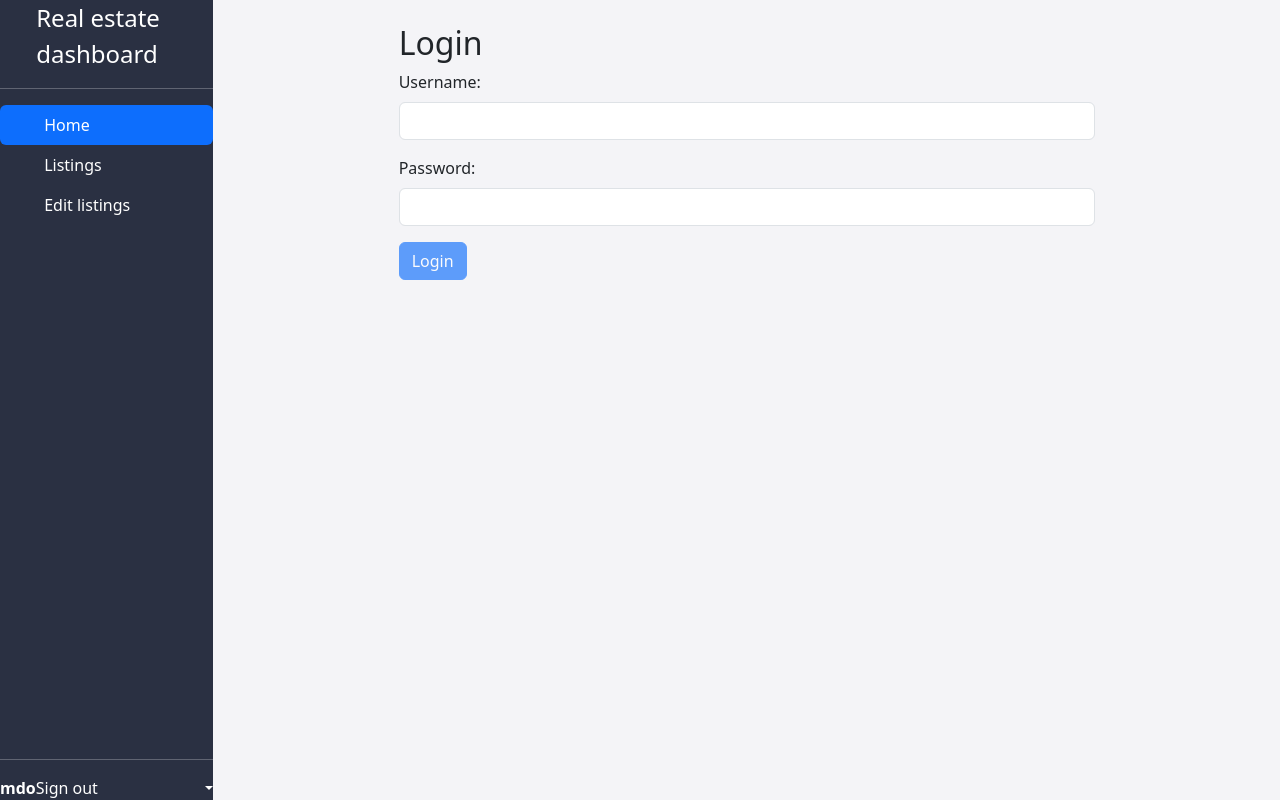
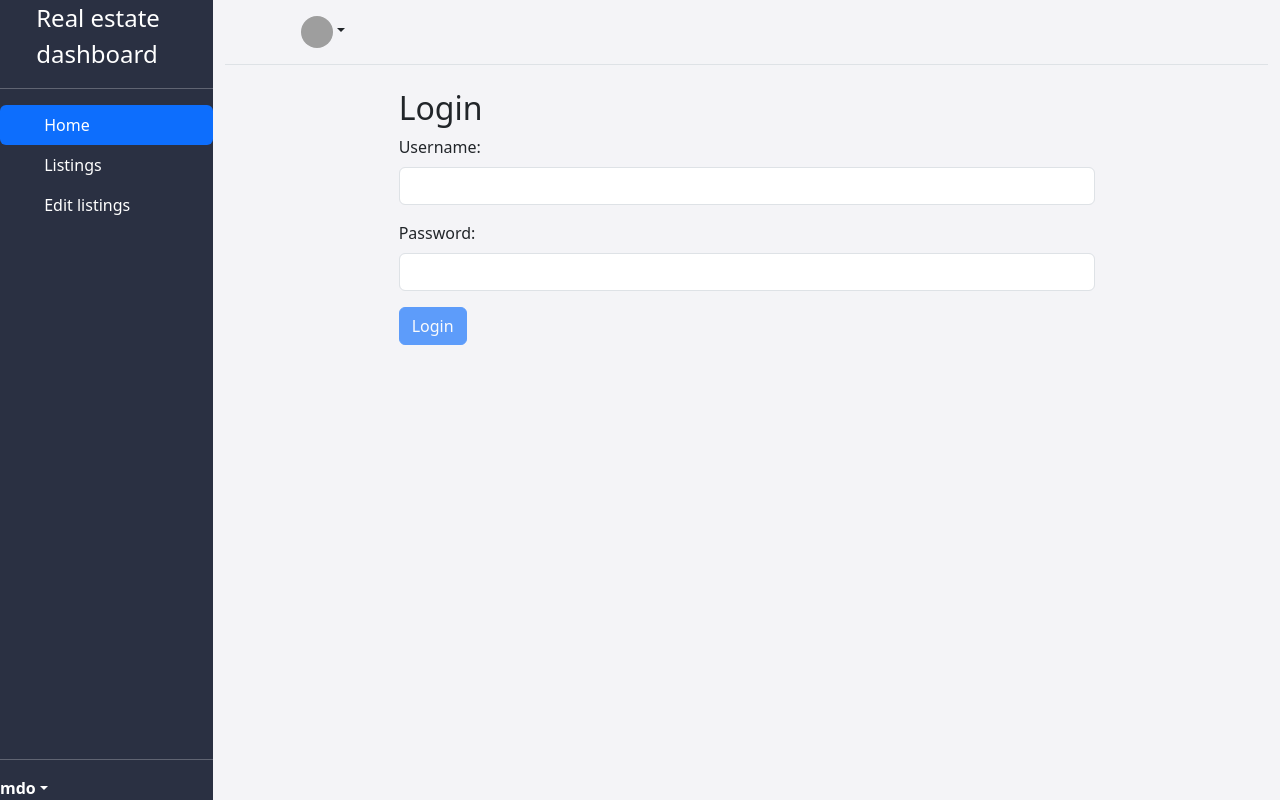
Before and after one commit to MariyaHozjan/real-estate-dashboard, an Angular app: page /login in a window 1280 px wide. Built offline with nearby package versions, Linux system fonts and the light colour scheme; grey boxes are pictures that could not be loaded.

Commit message:
Add header

```diff
--- a/src/app/app.component.html
+++ b/src/app/app.component.html
@@ -1,8 +1,8 @@
 <div class="container-fluid">
   <div class="row">
     <!-- Navigation Sidebar (left side) -->
-    <div class="col-md-3 col-lg-2 p-0">
-      <div class="d-flex flex-column h-100 text-white bg-dark">
+    <div class="col-md-3 col-lg-2 p-0 bg-dark">
+      <div class="d-flex flex-column h-100 text-white">
         <a
           href="/listings"
           class="d-flex align-items-center mb-3 mb-md-0 me-md-auto text-white text-decoration-none"
@@ -49,14 +49,71 @@
             aria-expanded="false"
           >
             <strong>mdo</strong>
-            <a class="dropdown-item" href="#" (click)="signOut()">Sign out</a>
           </a>
+          <ul class="dropdown-menu text-small" aria-labelledby="dropdownUser1">
+            <li>
+              <a class="dropdown-item" href="#" (click)="signOut()">Sign out</a>
+            </li>
+          </ul>
         </div>
       </div>
     </div>
 
-    <main class="col-md-9 col-lg-10">
-      <router-outlet></router-outlet>
-    </main>
+    <!-- Header and Content Area -->
+    <div class="col-md-9 col-lg-10">
+      <!-- Header -->
+      <header class="p-3 mb-3 border-bottom">
+        <div class="container">
+          <div
+            class="d-flex flex-wrap align-items-center justify-content-center justify-content-lg-start"
+          >
+            <a
+              href="/"
+              class="d-flex align-items-center mb-2 mb-lg-0 text-dark text-decoration-none"
+            >
+              <svg
+                class="bi me-2"
+                width="40"
+                height="32"
+                role="img"
+                aria-label="Bootstrap"
+              >
+                <use xlink:href="#bootstrap" />
+              </svg>
+            </a>
+
+            <div class="dropdown text-end">
+              <a
+                href="#"
+                class="d-block link-dark text-decoration-none dropdown-toggle"
+                id="dropdownUser1"
+                data-bs-toggle="dropdown"
+                aria-expanded="false"
+              >
+                <img
+                  src="https://github.com/mdo.png"
+                  alt="mdo"
+                  width="32"
+                  height="32"
+                  class="rounded-circle"
+                />
+              </a>
+              <ul
+                class="dropdown-menu text-small"
+                aria-labelledby="dropdownUser1"
+              >
+                <li><hr class="dropdown-divider" /></li>
+                <li><a class="dropdown-item" href="#">Sign out</a></li>
+              </ul>
+            </div>
+          </div>
+        </div>
+      </header>
+
+      <!-- Main Content -->
+      <main>
+        <router-outlet></router-outlet>
+      </main>
+    </div>
   </div>
 </div>
--- a/src/index.html
+++ b/src/index.html
@@ -1,11 +1,11 @@
-<!doctype html>
+<!DOCTYPE html>
 <html lang="en">
   <head>
-  <meta charset="utf-8">
+    <meta charset="utf-8" />
     <title>RealEstateDashboard</title>
-  <base href="/">
-  <meta name="viewport" content="width=device-width, initial-scale=1">
-  <link rel="icon" type="image/x-icon" href="favicon.ico">
+    <base href="/" />
+    <meta name="viewport" content="width=device-width, initial-scale=1" />
+    <link rel="icon" type="image/x-icon" href="favicon.icon" />
   </head>
   <body>
     <app-root></app-root>
```
Lines whose indentation alone changed are shown as unchanged.
